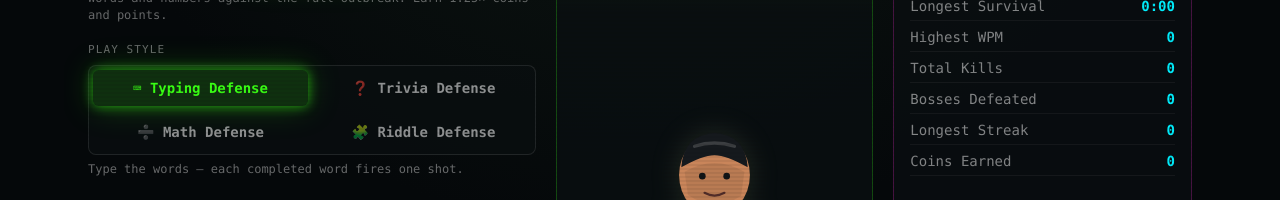
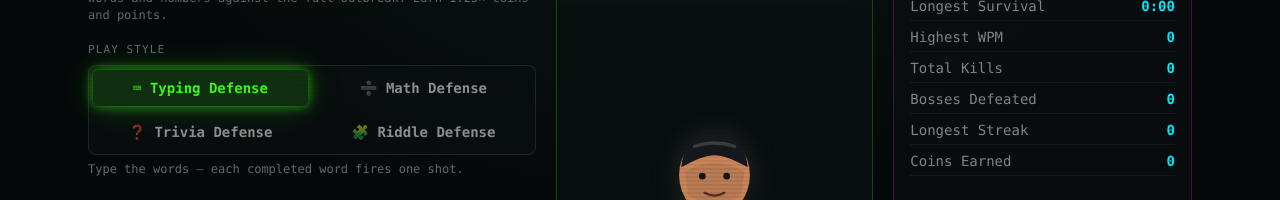
Before and after one commit to alfonza1/last-words-game, a React (Vite) app in the folder client/: page / in a window 1280 px wide. Shown: the part 282-482 px from the top of the page. Built offline with nearby package versions, Linux system fonts and the light colour scheme; no server answers.

Commit message:
client: reorder puzzle play styles

```diff
--- a/client/src/components/MainMenu.tsx
+++ b/client/src/components/MainMenu.tsx
@@ -21,7 +21,7 @@ interface Props {
 
 /** A play style for the menu: plain typing, or one of the puzzle styles. */
 type Style = 'typing' | PuzzleStyle;
-const STYLE_ORDER: Style[] = ['typing', 'trivia', 'math', 'riddles'];
+const STYLE_ORDER: Style[] = ['typing', 'math', 'trivia', 'riddles'];
 
 const STYLE_META: Record<Style, { label: string; icon: string; active: string; blurb: string; tagWord: string }> = {
   typing: {
```
